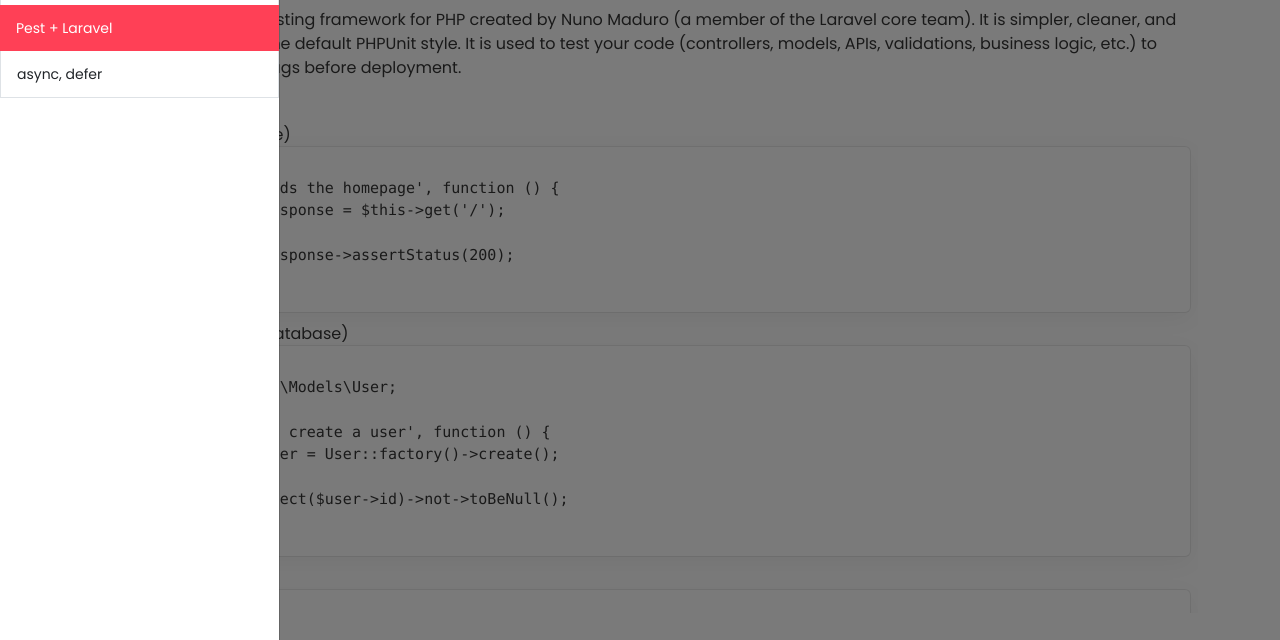
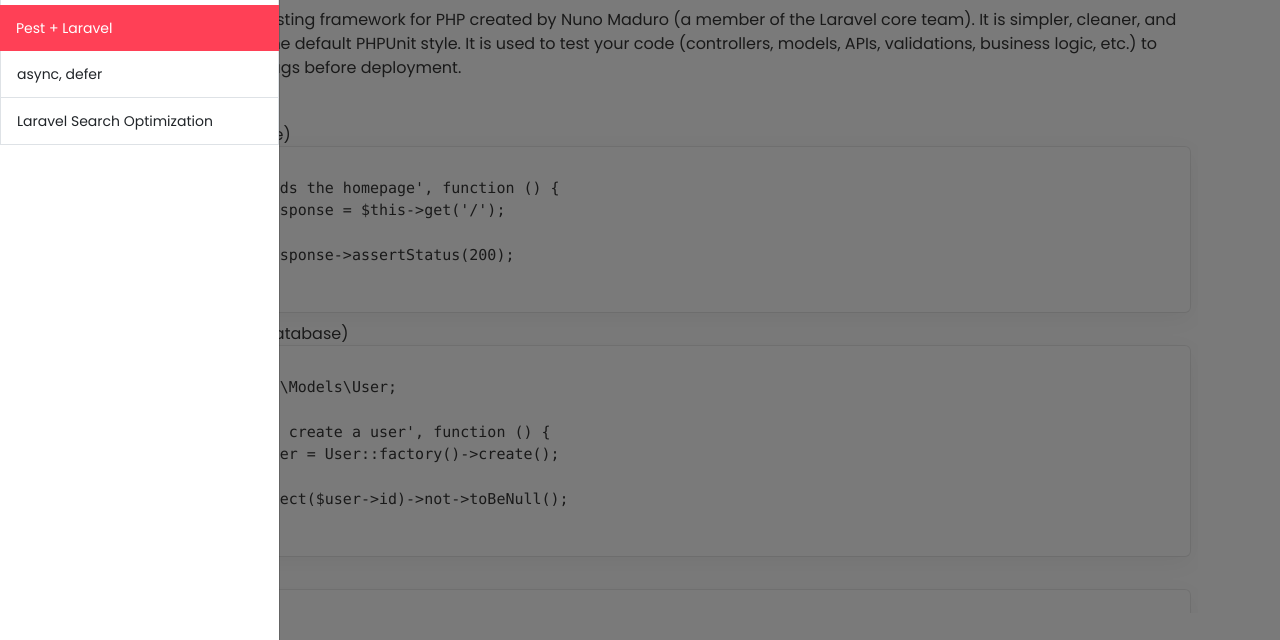
Before and after one commit to markjay18/web004, a plain HTML site: page index.html in a window 1280 px wide. Both pictures are taken after a click on the icon 98 px from the left and 29 px from the top of the page. Shown: the part 151-791 px from the top of the page. Drawn offline with nearby package versions, Linux system fonts and the light colour scheme.

Commit message:
Update index.html

```diff
--- a/index.html
+++ b/index.html
@@ -137,6 +137,11 @@
             <p class="mb-1 menu-list">async, defer</p>
           </div>
         </a>
+        <a href="https://web006-two.vercel.app/" class="list-group-item list-group-item-action">
+          <div class="d-flex w-100 justify-content-between">
+            <p class="mb-1 menu-list">Laravel Search Optimization</p>
+          </div>
+        </a>
       </div>
 
     </div>
```
